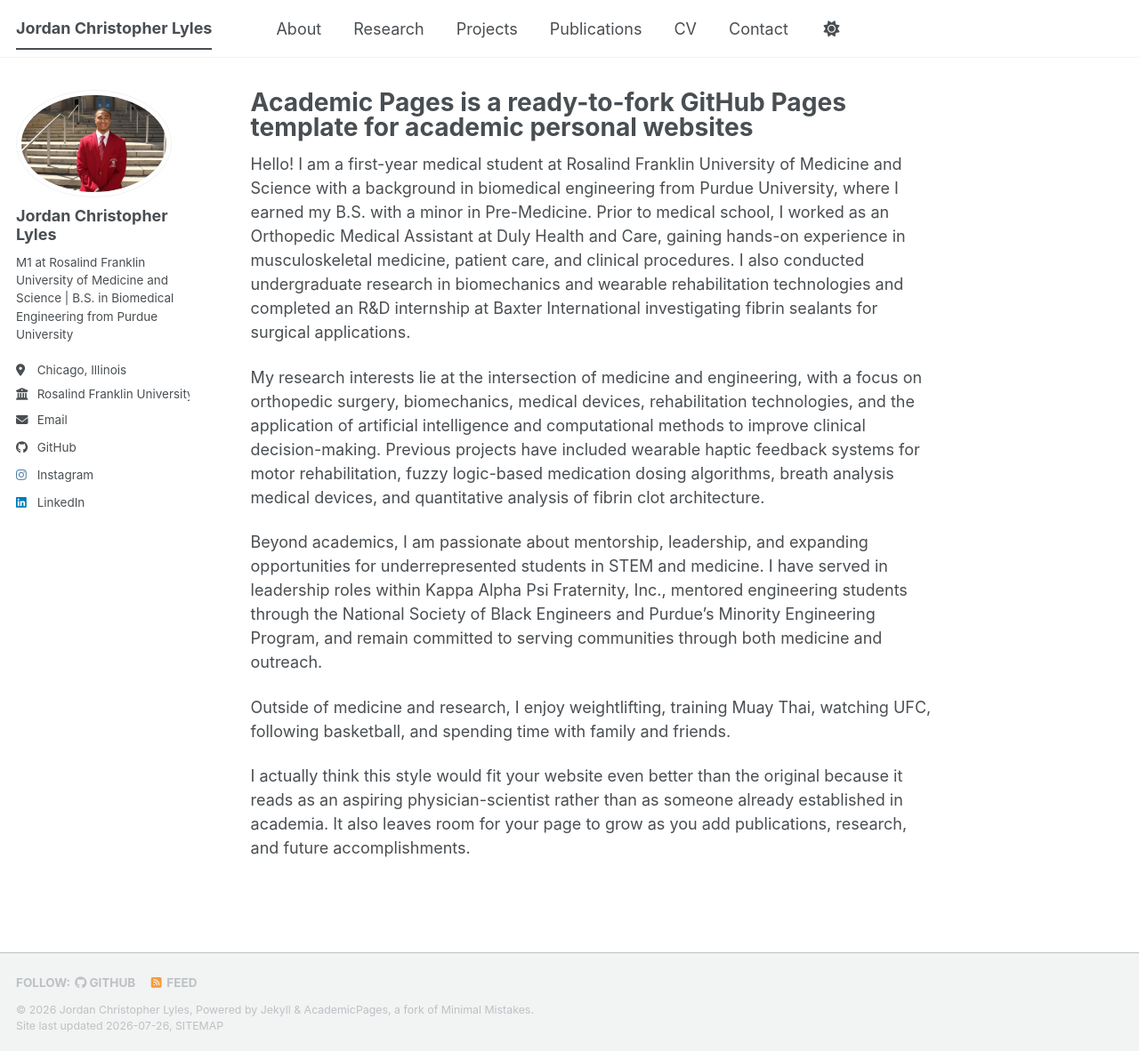
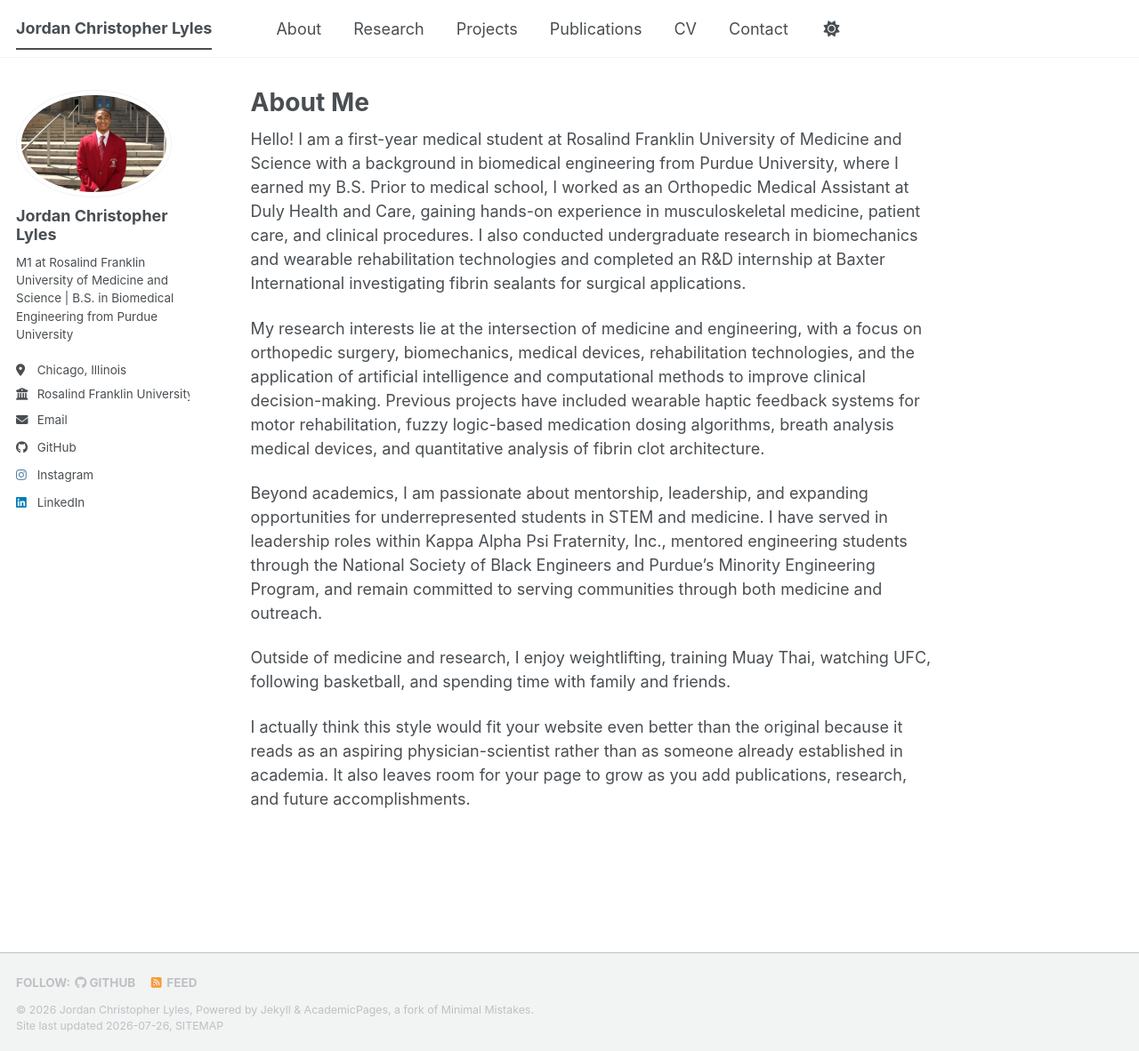
Before and after one commit to jlyles8/jlyles8.github.io, a Jekyll site: the page built from _pages/about.md, in a window 1280 px wide and 1182 px high. Shown: the whole window at 89% size. Built offline with Jekyll 4.4.1, drawn with Linux system fonts in a browser that asks for light colours; a style sheet for code colours, icons or effects is not loaded.

Commit message:
Change title to 'About Me' and edit content
Updated the title and made minor edits to the content.

```diff
--- a/_pages/about.md
+++ b/_pages/about.md
@@ -1,13 +1,13 @@
 ---
 permalink: /
-title: "Academic Pages is a ready-to-fork GitHub Pages template for academic personal websites"
+title: "About Me"
 author_profile: true
 redirect_from:
   - /about/
   - /about.html
 ---
 
-Hello! I am a first-year medical student at Rosalind Franklin University of Medicine and Science with a background in biomedical engineering from Purdue University, where I earned my B.S. with a minor in Pre-Medicine. Prior to medical school, I worked as an Orthopedic Medical Assistant at Duly Health and Care, gaining hands-on experience in musculoskeletal medicine, patient care, and clinical procedures. I also conducted undergraduate research in biomechanics and wearable rehabilitation technologies and completed an R&D internship at Baxter International investigating fibrin sealants for surgical applications.
+Hello! I am a first-year medical student at Rosalind Franklin University of Medicine and Science with a background in biomedical engineering from Purdue University, where I earned my B.S. Prior to medical school, I worked as an Orthopedic Medical Assistant at Duly Health and Care, gaining hands-on experience in musculoskeletal medicine, patient care, and clinical procedures. I also conducted undergraduate research in biomechanics and wearable rehabilitation technologies and completed an R&D internship at Baxter International investigating fibrin sealants for surgical applications.
 
 My research interests lie at the intersection of medicine and engineering, with a focus on orthopedic surgery, biomechanics, medical devices, rehabilitation technologies, and the application of artificial intelligence and computational methods to improve clinical decision-making. Previous projects have included wearable haptic feedback systems for motor rehabilitation, fuzzy logic-based medication dosing algorithms, breath analysis medical devices, and quantitative analysis of fibrin clot architecture.
 
```
